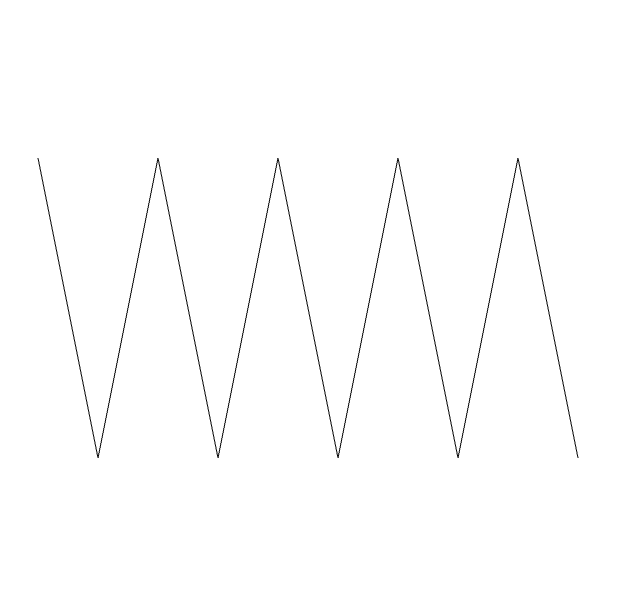
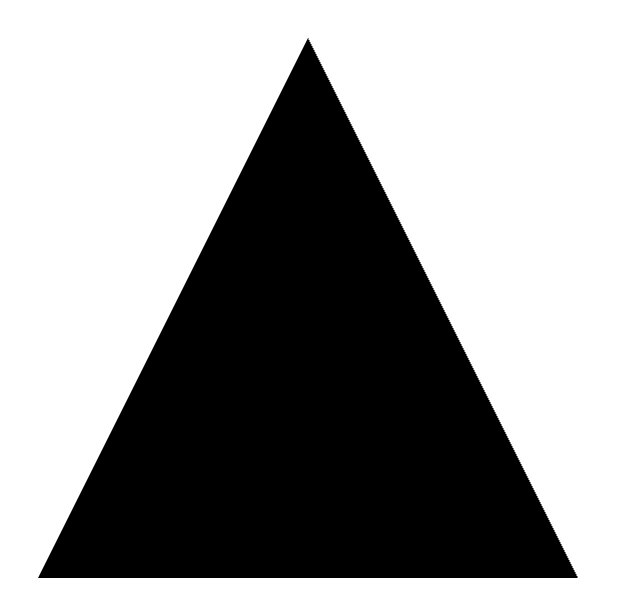
Before and after one commit to billiramirez/3D-graphics-in-javaScript-using-WebGL, a plain HTML site: page index.html in a window 1280 px wide. Shown: the whole page, without its empty margins (0-640 px from the left). Drawn offline with Linux system fonts and the light colour scheme.

Commit message:
loading in webgl shaders

```diff
--- a/index.html
+++ b/index.html
@@ -7,6 +7,22 @@
   </head>
   <body>
     <canvas id="canvas" width="600" height="600"></canvas>
+    <script id="shader-vs" type="x-shader/x-vertex">
+      attribute vec4 coords;
+      attribute float pointSize;
+      void main(void) {
+        gl_Position = coords;
+        gl_PointSize = pointSize;
+      }
+    </script>
+
+    <script id="shader-fs" type="x-shader/x-fragment">
+      precision mediump float;
+      uniform vec4 color;
+      void main(void) {
+        gl_FragColor = color;
+      }
+    </script>
     <script src="./index.js"></script>
   </body>
 </html>
--- a/index.js
+++ b/index.js
@@ -1,6 +1,4 @@
-var gl;
-var shaderProgram;
-var vertices;
+var gl, shaderProgram, vertices;
 
 initGL();
 createShaders();
@@ -8,38 +6,16 @@ createVertices();
 draw();
 
 function initGL() {
-  const canvas = document.getElementById("canvas");
+  var canvas = document.getElementById("canvas");
+  console.log(canvas);
   gl = canvas.getContext("webgl");
   gl.viewport(0, 0, canvas.width, canvas.height);
   gl.clearColor(1, 1, 1, 1);
 }
+
 function createShaders() {
-  const vs = `
-  attribute vec4 coords;
-  attribute float pointSize;
-
-    void main (void) {
-      gl_Position = coords;
-      gl_PointSize = pointSize;
-    }
-  `;
-
-  const vertexShader = gl.createShader(gl.VERTEX_SHADER);
-  gl.shaderSource(vertexShader, vs);
-  gl.compileShader(vertexShader);
-
-  const fs = `
-    precision mediump float;
-    uniform vec4 color;
-
-    void main(void) {
-      gl_FragColor = color;
-    }
-  `;
-
-  const fragmentShader = gl.createShader(gl.FRAGMENT_SHADER);
-  gl.shaderSource(fragmentShader, fs);
-  gl.compileShader(fragmentShader);
+  var vertexShader = getShader(gl, "shader-vs");
+  var fragmentShader = getShader(gl, "shader-fs");
 
   shaderProgram = gl.createProgram();
   gl.attachShader(shaderProgram, vertexShader);
@@ -49,29 +25,72 @@ function createShaders() {
 }
 
 function createVertices() {
-  vertices = [
-    -0.9, 0.5, 0, -0.7, -0.5, 0, -0.5, 0.5, 0, -0.3, -0.5, 0, -0.1, 0.5, 0, 0.1,
-    -0.5, 0, 0.3, 0.5, 0, 0.5, -0.5, 0, 0.7, 0.5, 0, 0.9, -0.5, 0,
-  ];
+  vertices = [-0.9, -0.9, 0.0, 0.9, -0.9, 0.0, 0.0, 0.9, 0.0];
 
   var buffer = gl.createBuffer();
   gl.bindBuffer(gl.ARRAY_BUFFER, buffer);
   gl.bufferData(gl.ARRAY_BUFFER, new Float32Array(vertices), gl.STATIC_DRAW);
 
-  const coords = gl.getAttribLocation(shaderProgram, "coords");
-  // gl.vertexAttrib3f(coords, 0.5, 0.5, 0);
+  var coords = gl.getAttribLocation(shaderProgram, "coords");
+  //   gl.vertexAttrib3f(coords, 0.5, 0.5, 0);
   gl.vertexAttribPointer(coords, 3, gl.FLOAT, false, 0, 0);
   gl.enableVertexAttribArray(coords);
   gl.bindBuffer(gl.ARRAY_BUFFER, null);
 
-  const pointSize = gl.getAttribLocation(shaderProgram, "pointSize");
+  var pointSize = gl.getAttribLocation(shaderProgram, "pointSize");
   gl.vertexAttrib1f(pointSize, 20);
 
-  const color = gl.getUniformLocation(shaderProgram, "color");
+  var color = gl.getUniformLocation(shaderProgram, "color");
   gl.uniform4f(color, 0, 0, 0, 1);
 }
 
 function draw() {
   gl.clear(gl.COLOR_BUFFER_BIT);
-  gl.drawArrays(gl.LINE_STRIP, 0, 10);
+  gl.drawArrays(gl.TRIANGLES, 0, 3);
 }
+
+/*
+ * https://developer.mozilla.org/en-US/docs/Web/API/WebGL_API/Tutorial/Adding_2D_content_to_a_WebGL_context
+ */
+function getShader(gl, id) {
+  var shaderScript, theSource, currentChild, shader;
+
+  shaderScript = document.getElementById(id);
+
+  if (!shaderScript) {
+    return null;
+  }
+
+  theSource = "";
+  currentChild = shaderScript.firstChild;
+
+  while (currentChild) {
+    if (currentChild.nodeType == currentChild.TEXT_NODE) {
+      theSource += currentChild.textContent;
+    }
+
+    currentChild = currentChild.nextSibling;
+  }
+  if (shaderScript.type == "x-shader/x-fragment") {
+    shader = gl.createShader(gl.FRAGMENT_SHADER);
+  } else if (shaderScript.type == "x-shader/x-vertex") {
+    shader = gl.createShader(gl.VERTEX_SHADER);
+  } else {
+    // Unknown shader type
+    return null;
+  }
+  gl.shaderSource(shader, theSource);
+
+  // Compile the shader program
+  gl.compileShader(shader);
+
+  // See if it compiled successfully
+  if (!gl.getShaderParameter(shader, gl.COMPILE_STATUS)) {
+    alert(
+      "An error occurred compiling the shaders: " + gl.getShaderInfoLog(shader)
+    );
+    return null;
+  }
+
+  return shader;
+}
```
